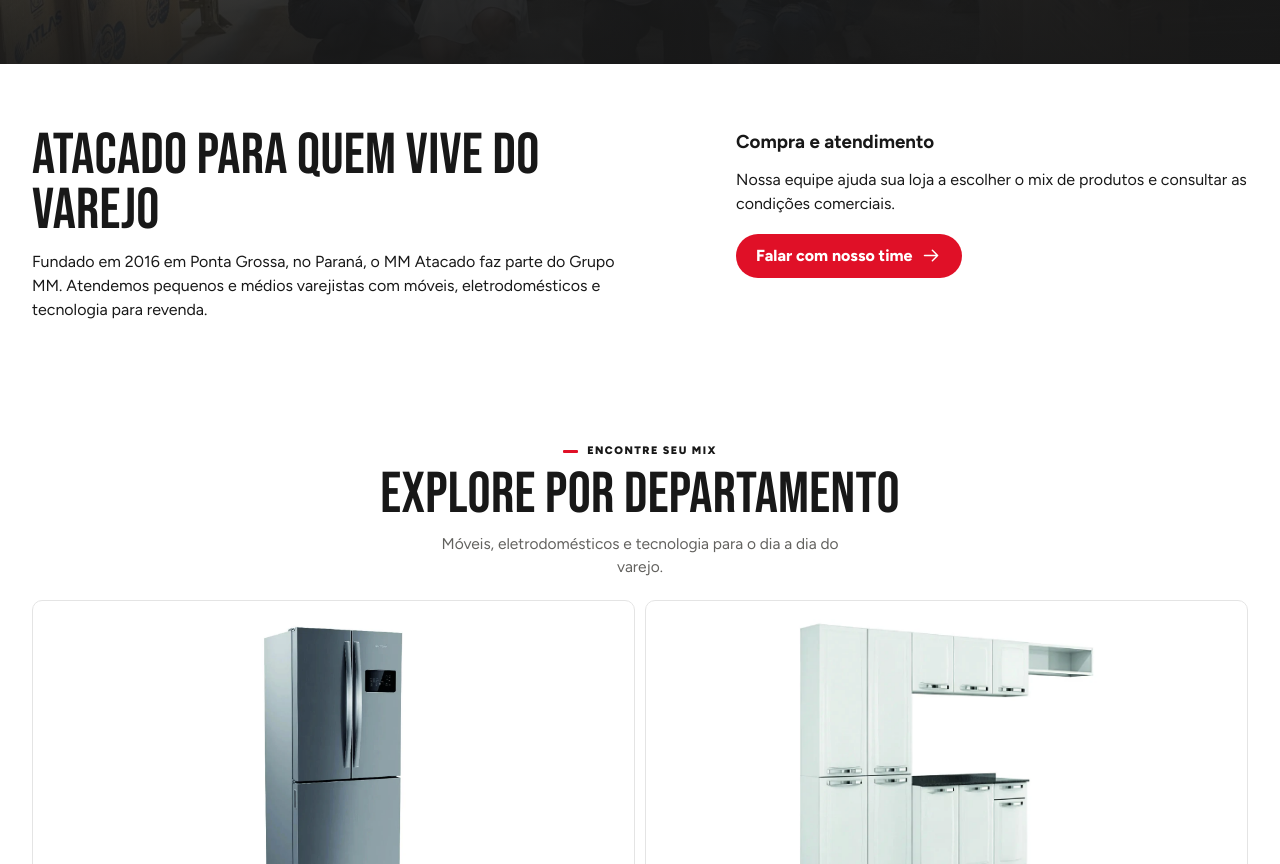
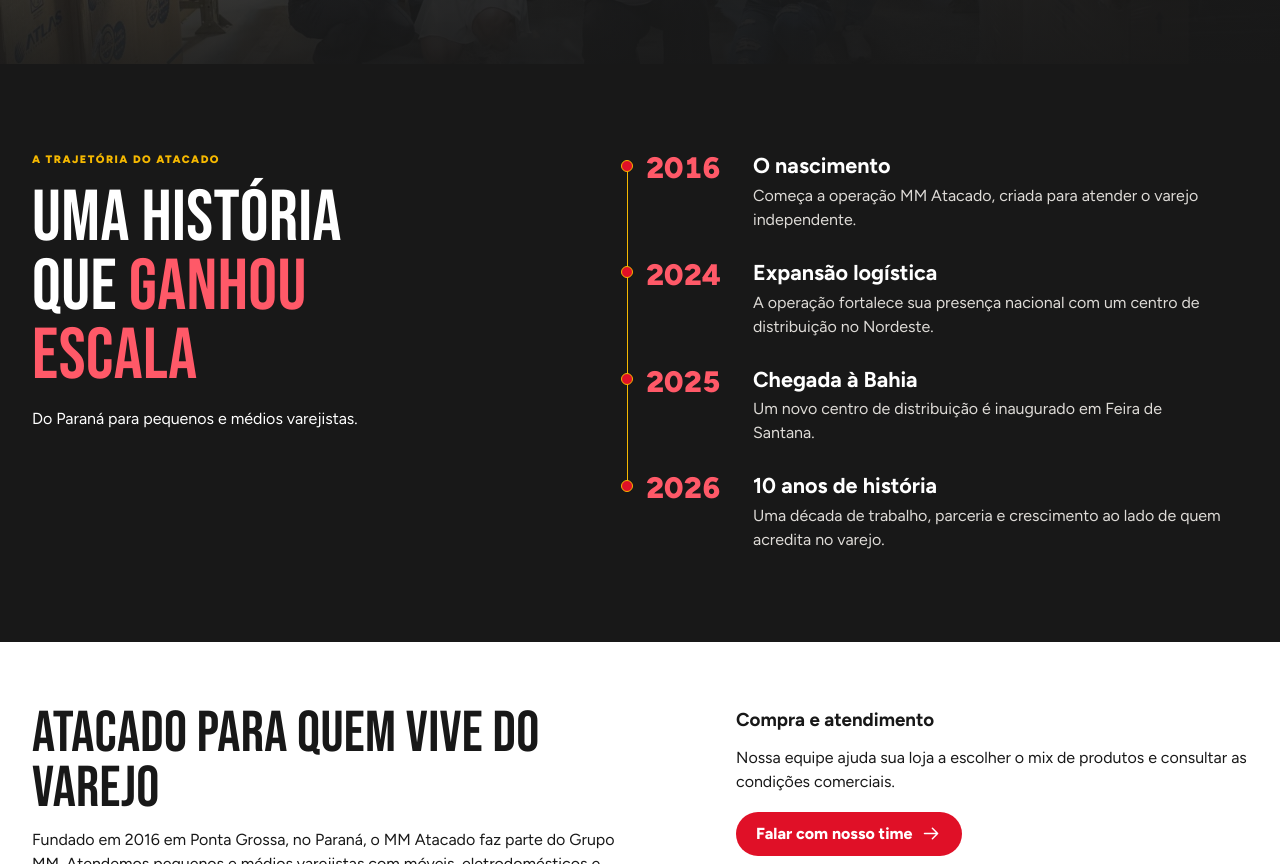
Before and after one commit to furtadoemmanuel-dev/mm-atacado-site, a plain HTML site: page index.html in a window 1280 px wide. Shown: the part 1917-2781 px from the top of the page. Drawn offline with Linux system fonts and the light colour scheme.

Commit message:
Adiciona linha do tempo do MM Atacado na home

```diff
--- a/index.html
+++ b/index.html
@@ -131,6 +131,47 @@
           <button class="button white" type="button" data-open-dialog="catalog-centers-dialog" aria-haspopup="dialog">Centros de distribuição</button></div></div>
       </div>
     </section>
+
+      <section class="mm-timeline" id="linha-do-tempo" aria-labelledby="timeline-title">
+        <div class="container mm-timeline__layout">
+          <header class="mm-timeline__intro">
+            <p class="eyebrow">A trajetória do atacado</p>
+            <h2 id="timeline-title">Uma história que <em>ganhou escala</em></h2>
+            <p>Do Paraná para pequenos e médios varejistas.</p>
+          </header>
+
+          <ol class="mm-timeline__list" role="list">
+            <li>
+              <time datetime="2016">2016</time>
+              <div>
+                <h3>O nascimento</h3>
+                <p>Começa a operação MM Atacado, criada para atender o varejo independente.</p>
+              </div>
+            </li>
+            <li>
+              <time datetime="2024">2024</time>
+              <div>
+                <h3>Expansão logística</h3>
+                <p>A operação fortalece sua presença nacional com um centro de distribuição no Nordeste.</p>
+              </div>
+            </li>
+            <li>
+              <time datetime="2025">2025</time>
+              <div>
+                <h3>Chegada à Bahia</h3>
+                <p>Um novo centro de distribuição é inaugurado em Feira de Santana.</p>
+              </div>
+            </li>
+            <li>
+              <time datetime="2026">2026</time>
+              <div>
+                <h3>10 anos de história</h3>
+                <p>Uma década de trabalho, parceria e crescimento ao lado de quem acredita no varejo.</p>
+              </div>
+            </li>
+          </ol>
+        </div>
+      </section>
 
       <div class="container about-details">
         <div>
--- a/styles.css
+++ b/styles.css
@@ -1376,3 +1376,99 @@ html { --header-height: 116px; }
 @media (min-width: 850px) {
   #cadastro.lead-section { grid-template-columns: 1fr 1fr; gap: clamp(32px, 6vw, 80px); }
 }
+
+.mm-timeline {
+  padding-block: clamp(3rem, 7vw, 6.5rem);
+  background: var(--ink);
+  color: var(--paper);
+}
+
+.mm-timeline__layout {
+  display: grid;
+  gap: clamp(2rem, 6vw, 5rem);
+}
+
+.mm-timeline__intro .eyebrow {
+  color: var(--yellow);
+  text-transform: uppercase;
+  margin-bottom: 1rem;
+}
+
+.mm-timeline__intro h2 {
+  max-width: 12ch;
+  font-size: clamp(2.5rem, 6vw, 4.5rem);
+}
+
+.mm-timeline__intro em {
+  color: #ff5968;
+  font-style: normal;
+}
+
+.mm-timeline__intro > p:last-child {
+  margin-top: 1rem;
+}
+
+.mm-timeline__list {
+  list-style: none;
+  margin: 0;
+  padding: 0;
+}
+
+.mm-timeline__list li {
+  position: relative;
+  display: grid;
+  grid-template-columns: max-content minmax(0, 1fr);
+  column-gap: clamp(.75rem, 3vw, 2rem);
+  padding-inline-start: 1.5rem;
+}
+
+.mm-timeline__list li:not(:last-child) {
+  padding-block-end: 1.75rem;
+}
+
+.mm-timeline__list li:not(:last-child)::before {
+  content: "";
+  position: absolute;
+  inset-block: .75rem -.75rem;
+  inset-inline-start: .34rem;
+  width: 1px;
+  background: var(--yellow);
+}
+
+.mm-timeline__list li::after {
+  content: "";
+  position: absolute;
+  inset-block-start: .4rem;
+  inset-inline-start: 0;
+  width: .75rem;
+  aspect-ratio: 1;
+  border: 1px solid var(--yellow);
+  border-radius: 50%;
+  background: var(--red);
+}
+
+.mm-timeline__list time {
+  color: #ff5968;
+  font-size: clamp(1.25rem, 3.4vw, 1.85rem);
+  font-weight: 860;
+  font-variant-numeric: tabular-nums;
+  line-height: 1;
+}
+
+.mm-timeline__list h3 {
+  font-size: clamp(1.125rem, 2.2vw, 1.35rem);
+  line-height: 1.2;
+}
+
+.mm-timeline__list p {
+  max-width: 46ch;
+  margin-top: .3rem;
+  color: #dedbd7;
+}
+
+@media (min-width: 54rem) {
+  .mm-timeline__layout {
+    grid-template-columns: minmax(0, .9fr) minmax(0, 1.1fr);
+    align-items: start;
+  }
+}
```
